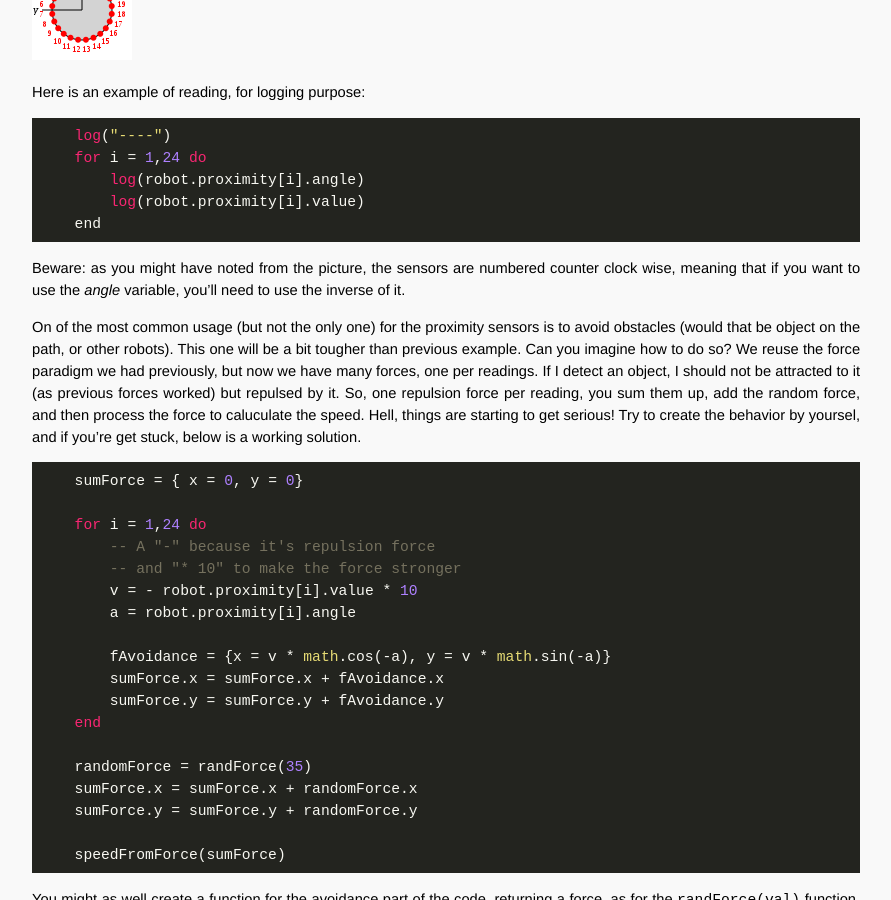
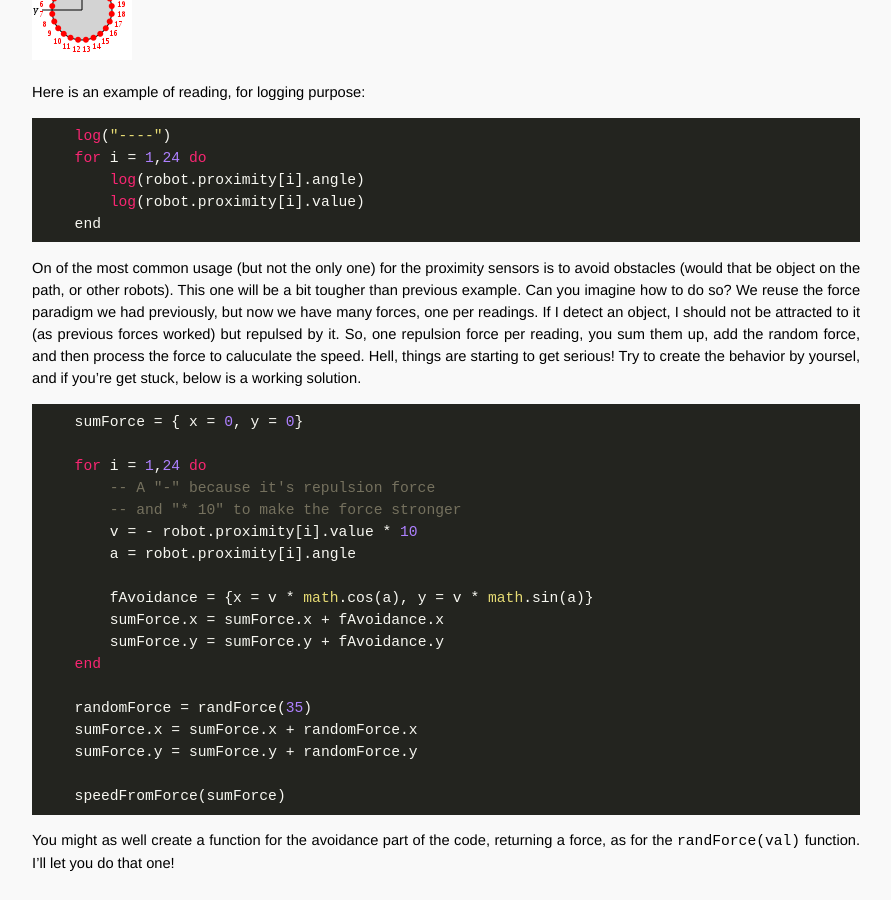
Before and after one commit to OpenTechSchool-Brussels/AI-for-robots-and-swarms, a Jekyll site: the page built from Making-sense-of-it.markdown, in a window 1280 px wide and 900 px high, scrolled down 1460 px. Shown: the whole window, without its empty margins (324-1215 px from the left). Built offline with Jekyll 4.4.1, drawn with Linux system fonts in a browser that asks for light colours; Markdown is read by kramdown in place of the engine named in the settings.

Commit message:
Update Making-sense-of-it.markdown

````diff
--- a/Making-sense-of-it.markdown
+++ b/Making-sense-of-it.markdown
@@ -65,8 +65,6 @@ Here is an example of reading, for logging purpose:
     end
 ```
 
-Beware: as you might have noted from the picture, the sensors are numbered counter clock wise, meaning that if you want to use the *angle* variable, you'll need to use the inverse of it.
-
 On of the most common usage (but not the only one) for the proximity sensors is to avoid obstacles (would that be object on the path, or other robots). This one will be a bit tougher than previous example. Can you imagine how to do so? We reuse the force paradigm we had previously, but now we have many forces, one per readings. If I detect an object, I should not be attracted to it (as previous forces worked) but repulsed by it. So, one repulsion force per reading, you sum them up, add the random force, and then process the force to caluculate the speed. Hell, things are starting to get serious! Try to create the behavior by yoursel, and if you're get stuck, below is a working solution.
 
 ```lua
@@ -78,7 +76,7 @@ On of the most common usage (but not the only one) for the proximity sensors is
         v = - robot.proximity[i].value * 10
         a = robot.proximity[i].angle
 
-        fAvoidance = {x = v * math.cos(-a), y = v * math.sin(-a)}
+        fAvoidance = {x = v * math.cos(a), y = v * math.sin(a)}
         sumForce.x = sumForce.x + fAvoidance.x
         sumForce.y = sumForce.y + fAvoidance.y
     end
@@ -119,7 +117,7 @@ So, let's move toward the light. Have an idea of how to do that? You can base yo
         v = robot.light[i].value * 10
         a = robot.light[i].angle
 
-        fLight = {x = v * math.cos(-a), y = v * math.sin(-a)}
+        fLight = {x = v * math.cos(a), y = v * math.sin(a)}
         sumForce.x = sumForce.x + fLight.x
         sumForce.y = sumForce.y + fLight.y
     end
````
